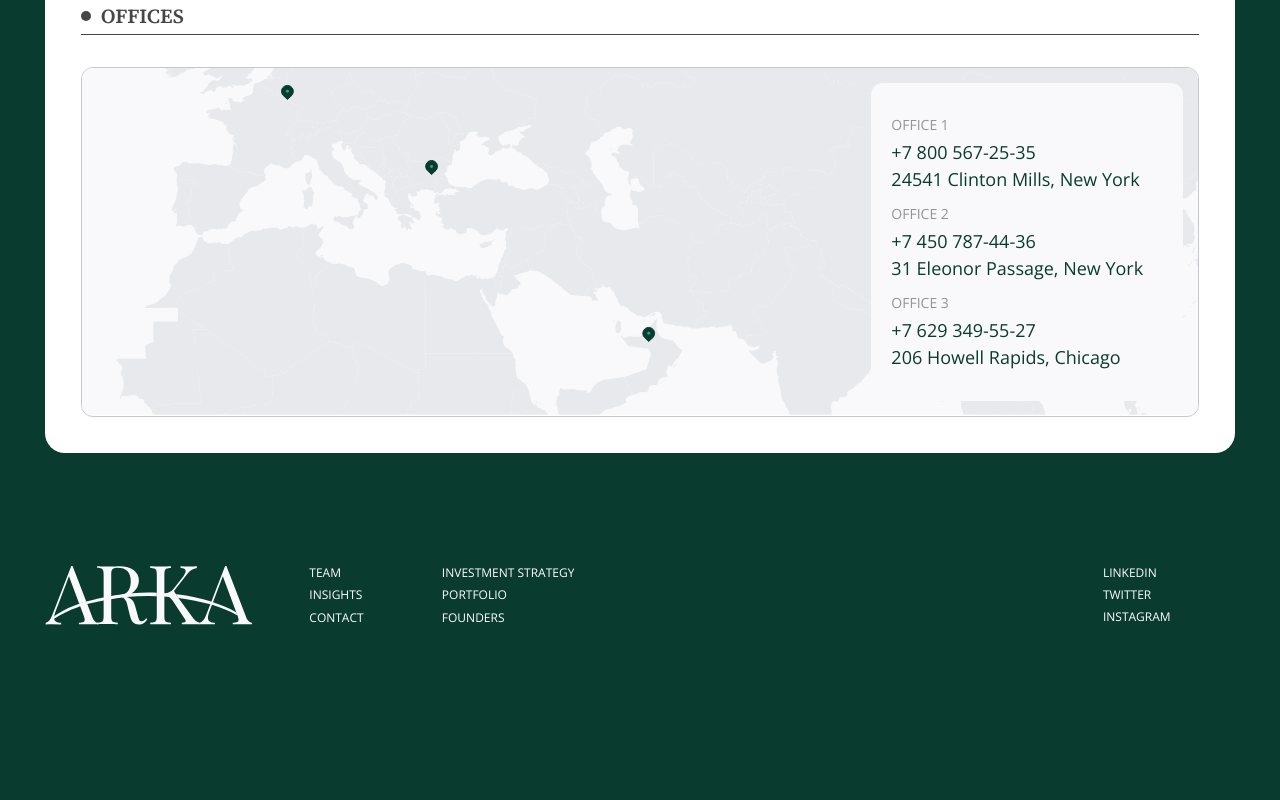
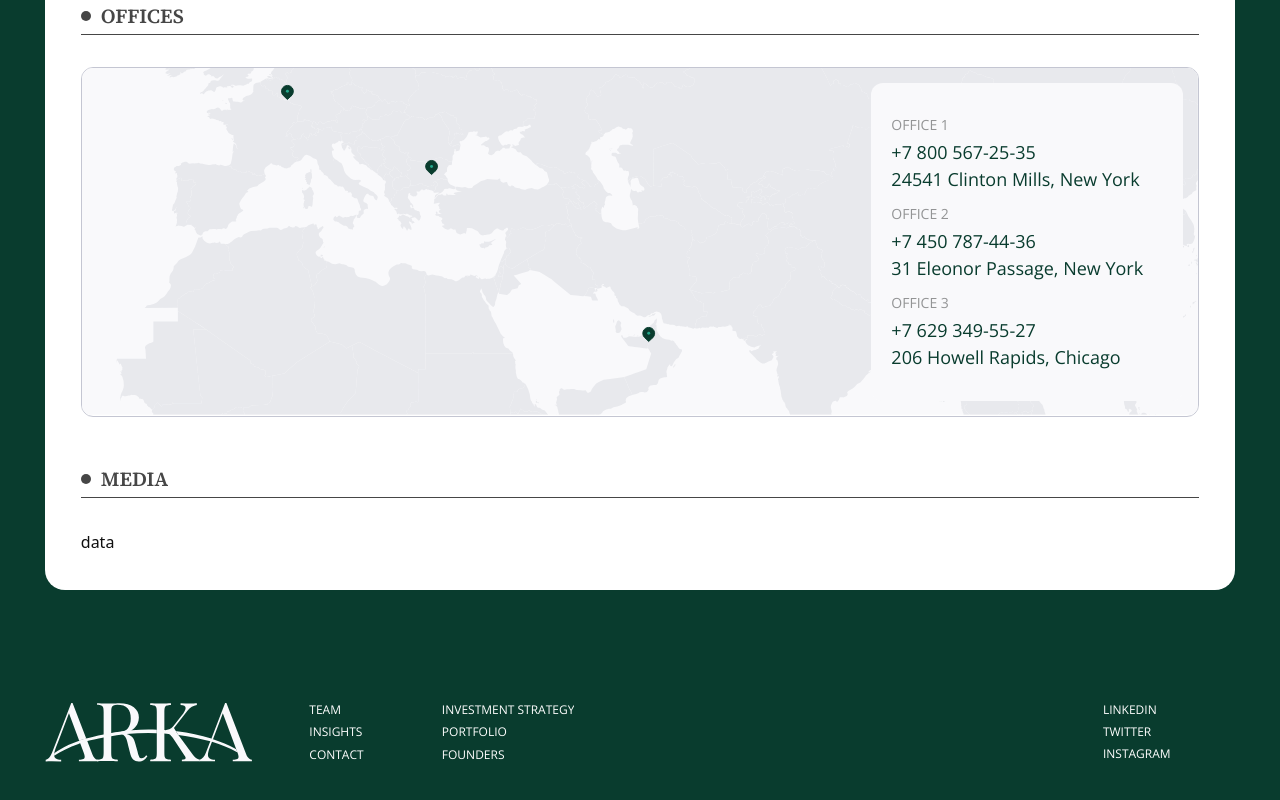
Before and after one commit to mbozhik/arka, a Next.js app: page / in a window 1280 px wide. Shown: the part 2204-3004 px from the top of the page. Before the commit the page ends 2878 px from the top, so only its background shows below. Built offline with nearby package versions, Linux system fonts and the light colour scheme.

Commit message:
init `Media` index block

```diff
--- a/src/app/page.tsx
+++ b/src/app/page.tsx
@@ -5,6 +5,7 @@ import Hero from '~~/index/Hero'
 import MissionFounders from '~~/index/MissionFounders'
 import Services from '~~/index/Services'
 import Offices from '~~/index/Offices'
+import Media from '~~/index/Media'
 
 export default function IndexPage() {
   return (
@@ -16,6 +17,7 @@ export default function IndexPage() {
           <MissionFounders />
           <Services />
           <Offices />
+          <Media />
         </div>
       </Container>
     </>
--- /dev/null
+++ b/src/components/App/index/Media.tsx
@@ -0,0 +1,15 @@
+import {getPathLink} from '@/utils/getPathLink'
+
+import {cn} from '@/lib/utils'
+
+import Marker from '~/UI/Marker'
+
+export default function Media({block = 'Media'}: {block?: string}) {
+  return (
+    <section data-section="offices-index" id={getPathLink(block, 'id')} className="space-y-10 xl:space-y-8 sm:space-y-4">
+      <Marker heading={block} />
+
+      <div className={cn('grid grid-cols-3 sm:grid-cols-1', 'sm:flex sm:flex-col', 'gap-8 xl:gap-6 sm:gap-5')}>data</div>
+    </section>
+  )
+}
--- a/src/components/App/index/MissionFounders.tsx
+++ b/src/components/App/index/MissionFounders.tsx
@@ -14,7 +14,7 @@ export default function MissionFounders({block = 'Mission & Founders'}: {block?:
 
       <H3 className="max-w-[50ch] text-green">{DATA.missionfounders.mission}</H3>
 
-      <div className="grid grid-cols-2 sm:grid-cols-1 gap-8 xl:gap-6 sm:gap-6">
+      <div className="grid grid-cols-2 sm:grid-cols-1 gap-8 xl:gap-6 sm:gap-5">
         {DATA.missionfounders.founders.map((founder, index) => (
           <Card key={index}>
             <Image quality={100} className="rounded-lg" src={founder.image} alt={founder.name} />
--- a/src/components/App/index/Services.tsx
+++ b/src/components/App/index/Services.tsx
@@ -21,7 +21,7 @@ export default function Services({block = 'Services'}: {block?: string}) {
     <section data-section="services-index" id={getPathLink(block, 'id')} className="space-y-10 xl:space-y-8 sm:space-y-4">
       <Marker heading={block} />
 
-      <div className="grid grid-cols-3 sm:grid-cols-1 gap-8 xl:gap-6 sm:gap-4">
+      <div className="grid grid-cols-3 sm:grid-cols-1 gap-8 xl:gap-6 sm:gap-5">
         <TargetServices view="mobile" />
 
         {DATA.services.items.map((service, index) => (
```
